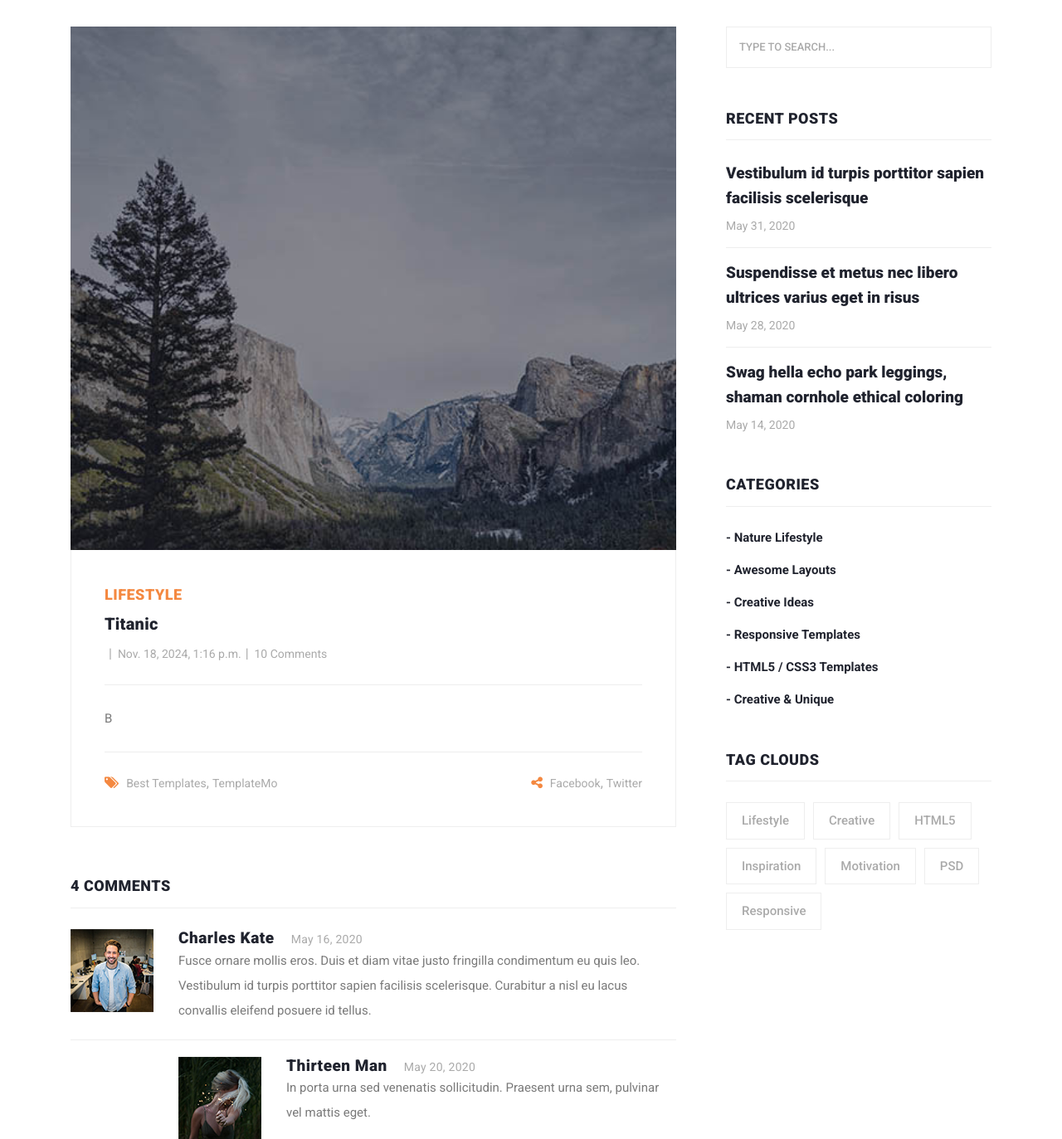
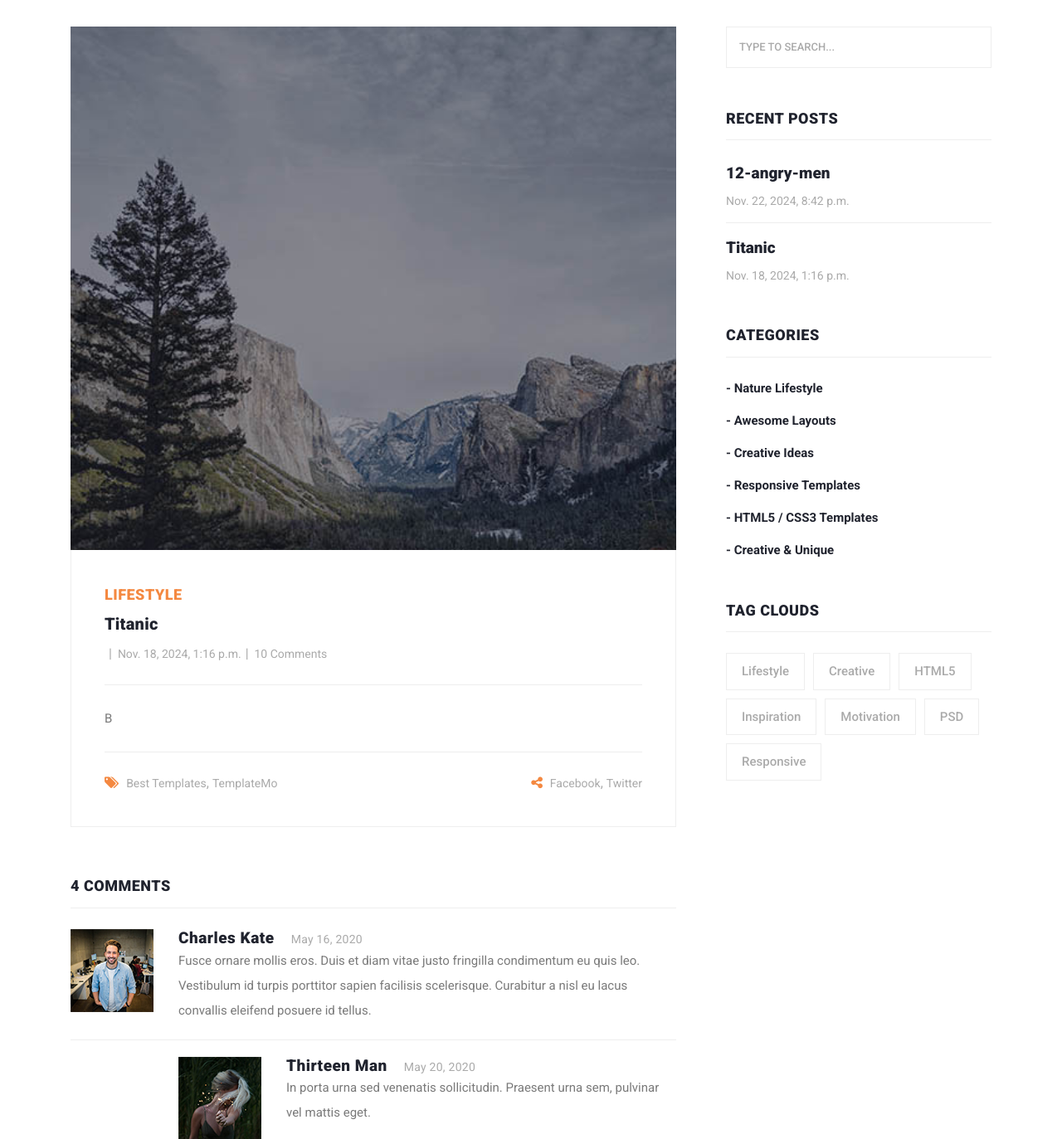
Before and after one commit to zarrroshin/BLOG, a Django app: a page that uses templates/includes/sidebar.html in a window 1280 px wide. Shown: the part 304-1677 px from the top of the page at 83% size. Run offline with Django 5.2, Linux system fonts and the light colour scheme; data comes from the database, SQL or seed files in the repository; some libraries are stand-ins or nearby versions.

Commit message:
implementing side bar

```diff
--- /dev/null
+++ b/context_processors/context_processors.py
@@ -0,0 +1,6 @@
+from blog.models import Article
+
+
+def recent_articles(request):
+    recent_articles = Article.objects.order_by('-created')
+    return  {'recent_articles': recent_articles}
--- a/standblog/settings.py
+++ b/standblog/settings.py
@@ -67,6 +67,7 @@ TEMPLATES = [
                 'django.template.context_processors.request',
                 'django.contrib.auth.context_processors.auth',
                 'django.contrib.messages.context_processors.messages',
+                'context_processors.context_processors.recent_articles'
             ],
         },
     },
--- a/templates/includes/sidebar.html
+++ b/templates/includes/sidebar.html
@@ -5,7 +5,8 @@
             <div class="col-lg-12">
                 <div class="sidebar-item search">
                     <form id="search_form" name="gs" method="GET" action="#">
-                      <input type="text" name="q" class="searchText" placeholder="type to search..." autocomplete="on">
+                        <input type="text" name="q" class="searchText" placeholder="type to search..."
+                               autocomplete="on">
                     </form>
                 </div>
             </div>
@@ -16,18 +17,13 @@
                     </div>
                     <div class="content">
                         <ul>
+                            {% for article in recent_articles %}
                                 <li><a href="../../blog/templates/blog/article-details.html">
-                          <h5>Vestibulum id turpis porttitor sapien facilisis scelerisque</h5>
-                          <span>May 31, 2020</span>
+                                    <h5>{{ article.title }}</h5>
+
+                                    <span>{{ article.created }}</span>
                                 </a></li>
-                        <li><a href="../../blog/templates/blog/article-details.html">
-                          <h5>Suspendisse et metus nec libero ultrices varius eget in risus</h5>
-                          <span>May 28, 2020</span>
-                        </a></li>
-                        <li><a href="../../blog/templates/blog/article-details.html">
-                          <h5>Swag hella echo park leggings, shaman cornhole ethical coloring</h5>
-                          <span>May 14, 2020</span>
-                        </a></li>
+                            {% endfor %}
                         </ul>
                     </div>
                 </div>
```
Lines whose indentation alone changed are shown as unchanged.
